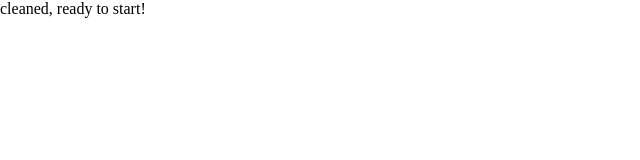
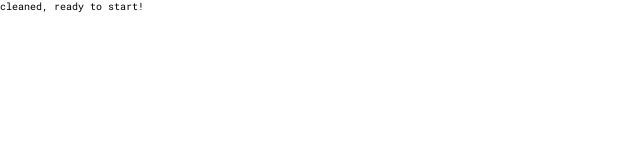
Before and after one commit to arminayat/red-exchange, a React (Create React App) app: page / in a window 1280 px wide. Shown: the top 160 px of the page, without its empty margins (0-640 px from the left). Built offline with nearby package versions, Linux system fonts and the light colour scheme.

Commit message:
feat(globalStyle): add fonts ++ fix input style on focus

```diff
--- a/public/index.html
+++ b/public/index.html
@@ -10,6 +10,13 @@
       content="Web site created using create-react-app"
     />
     <link rel="apple-touch-icon" href="%PUBLIC_URL%/logo192.png" />
+    <!-- google fonts -->
+    <link rel="preconnect" href="https://fonts.googleapis.com" />
+    <link rel="preconnect" href="https://fonts.gstatic.com" crossorigin />
+    <link
+      href="https://fonts.googleapis.com/css2?family=Roboto+Mono:ital,wght@0,100;0,200;0,300;0,400;0,500;0,600;0,700;1,100;1,200;1,300;1,400;1,500;1,600;1,700&display=swap"
+      rel="stylesheet"
+    />
     <!--
       manifest.json provides metadata used when your web app is installed on a
       user's mobile device or desktop. See https://developers.google.com/web/fundamentals/web-app-manifest/
--- a/src/Styles/index.scss
+++ b/src/Styles/index.scss
@@ -16,10 +16,11 @@
   margin: 0;
   padding: 0;
   box-sizing: border-box;
+  font-size: 10px;
 }
 body {
   margin: 0;
-  font-family: IRANSans !important;
+  font-family: "Roboto Mono" !important;
   box-sizing: border-box !important;
   ul {
     list-style-type: none;
@@ -45,3 +46,6 @@
 button:focus {
   outline: 0;
 }
+input:focus {
+  outline: 0;
+}
```
